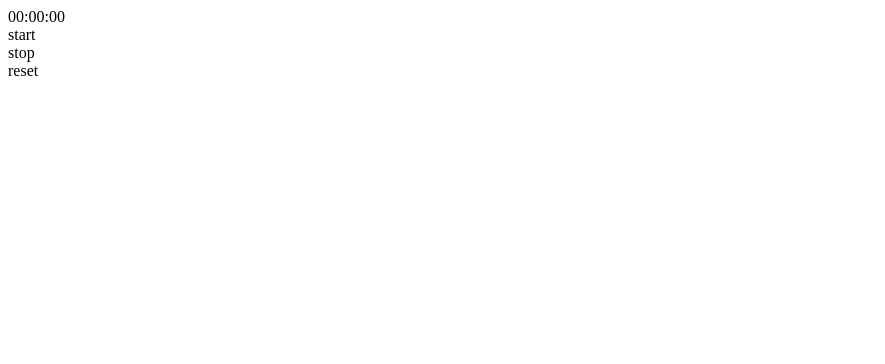
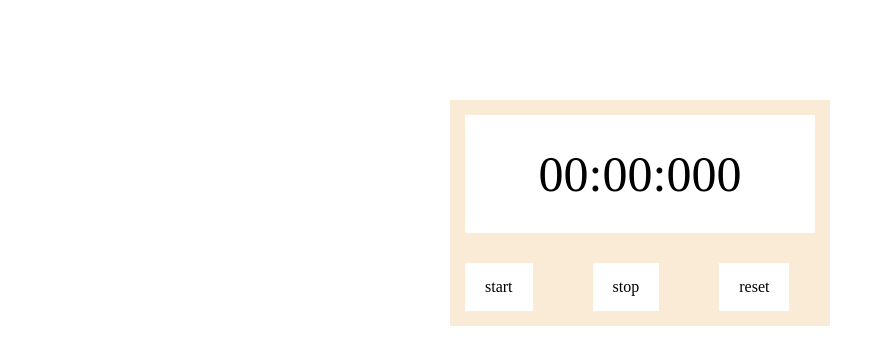
Before and after one commit to NaokiFukuyori/stopwatch_practice, a plain HTML site: page index.html in a window 1280 px wide. Shown: the whole page, without its empty margins (0-885 px from the left). Drawn offline with Linux system fonts and the light colour scheme.

Commit message:
html,cssで見た目だけ作成

```diff
--- a/css/main.css
+++ b/css/main.css
@@ -0,0 +1,28 @@
+#stopWatch {
+    width: 380px;
+    margin: 100px auto;
+    padding: 15px;
+    box-sizing: border-box;
+    background-color: antiquewhite;
+    text-align: center;
+}
+
+#timer {
+    background-color: #ffffff;
+    font-size: 50px;
+    padding: 30px 0;
+    text-align: center;
+    margin-bottom: 30px;
+}
+
+#wrap_btn {
+    display: flex;
+
+}
+
+.btn {
+    box-sizing: border-box;
+    padding: 15px 20px;
+    margin-right: 60px;
+    background-color: #fff;
+}
--- a/index.html
+++ b/index.html
@@ -9,12 +9,12 @@
 <body>
     <div id="stopWatch">
       <div id="timer">
-        00:00:00
+        00:00:000
       </div>
-      <div id="btn">
-          <div>start</div>
-          <div>stop</div>
-          <div>reset</div>
+      <div id="wrap_btn">
+          <div class="start btn">start</div>
+          <div class="stop btn">stop</div>
+          <div class="reset btn">reset</div>
       </div>
     </div>
     <script src="./index.js"></script>
```
